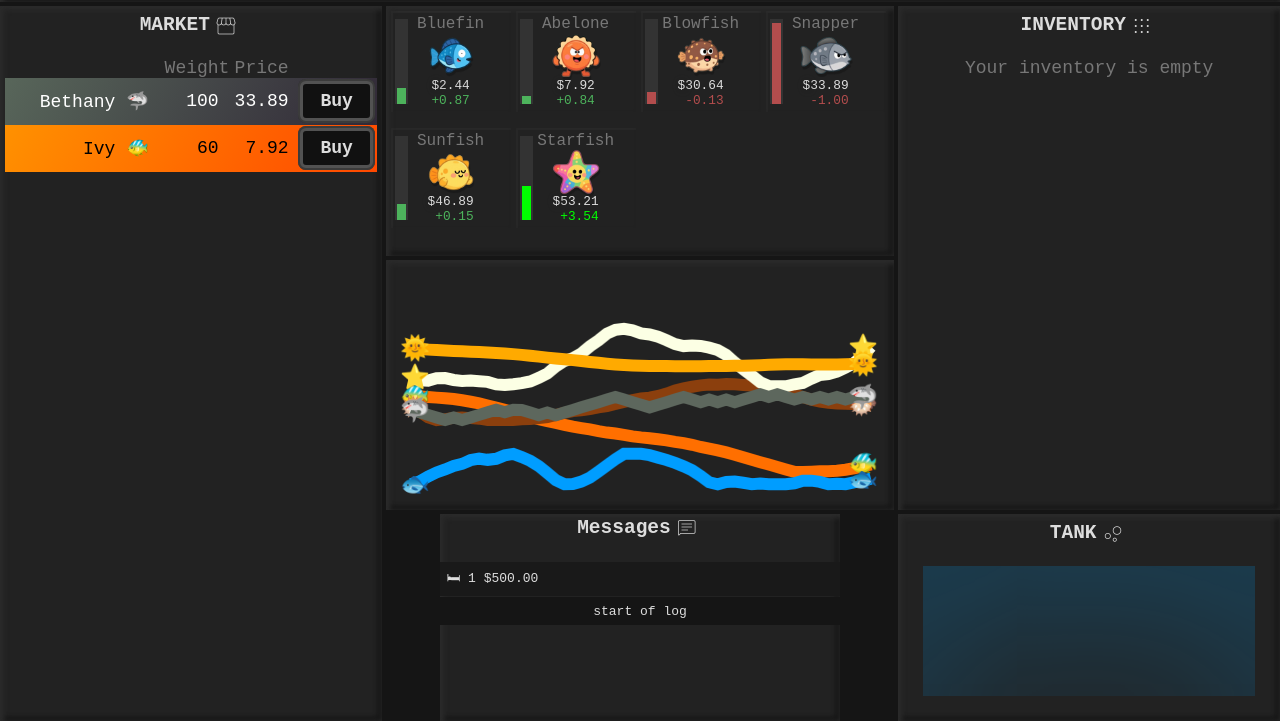
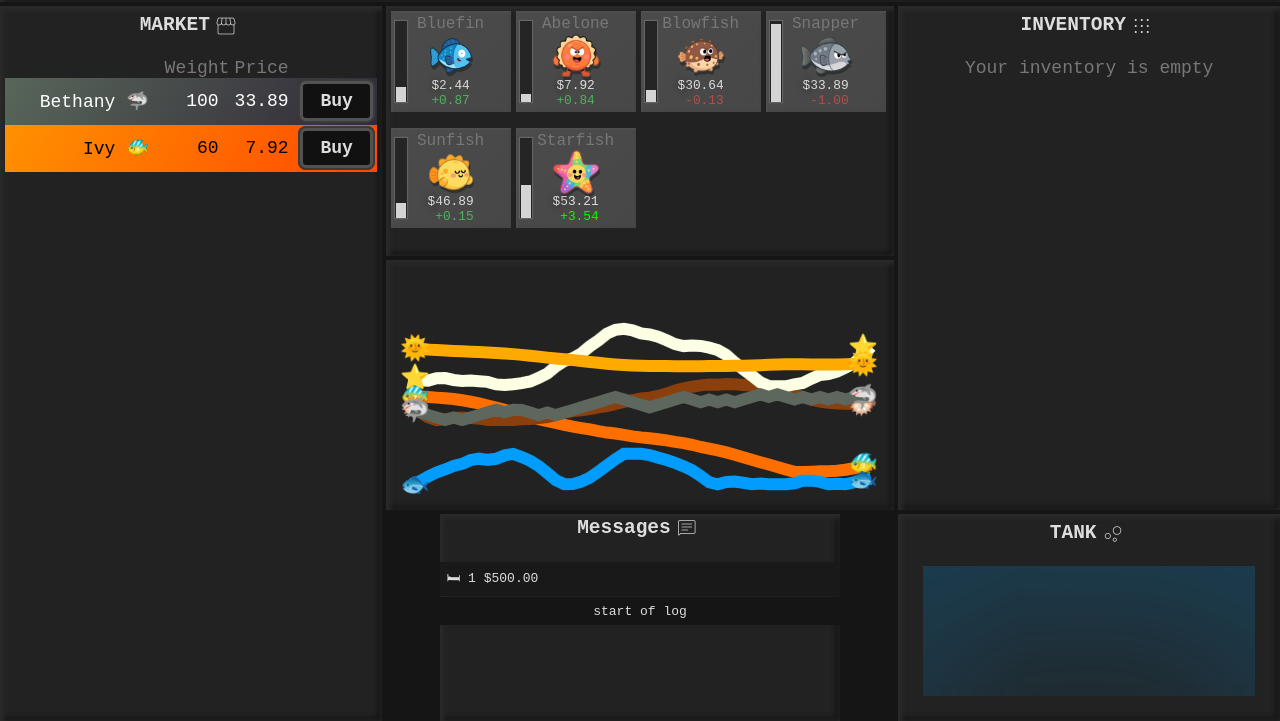
Before and after one commit to Querp/fish-market, a plain HTML site: page index.html in a window 1280 px wide. Shown: the part 79-800 px from the top of the page. Drawn offline with nearby package versions, Linux system fonts and the light colour scheme; a web font is replaced by a local one.

Commit message:
stats style

```diff
--- a/css/4_main.css
+++ b/css/4_main.css
@@ -182,45 +182,44 @@ body:has(.graph.open)>* {
                     text-align: end;
                 }
 
-                &:has(.pos)+.chart::after {
+                /* &:has(.pos)+.chart::after {
                     background: hsl(129, 40%, 50%);
                 }
-
                 &:has(.pos.double)+.chart::after {
                     background: lime;
                 }
-
                 &:has(.neg)+.chart::after {
                     background: hsl(0, 40%, 50%);
                 }
-
                 &:has(.neg.double)+.chart::after {
                     background: red;
-                }
+                } */
             }
 
             .chart {
                 /* height is set with Js */
 
                 /* height: var(--height); */
-                height: calc(100% - 16px);
-                background: #333 !important;
+                height: calc(100% - 20px);
+                background: #252525 !important;
 
-                width: 13px;
+                width: 12px;
                 padding: 0;
                 position: absolute;
-                inset: 10px auto 10px 4px;
+                inset: 12px auto 12px 4px;
                 /* box-shadow: 0 0 20px 1px hsla(0, 0%, 87%, 0.07); */
                 display: flex;
                 flex-flow: column;
                 align-items: center;
+                box-shadow: 0 0 1px 1px rgba(128, 128, 128, 0.476);
 
                 &::after {
                     content: '';
                     height: var(--height);
                     display: block;
-                    width: 9px;
+                    width: 10px;
                     margin: auto auto 0;
+                    background: #d4d4d4;
                 }
             }
 
@@ -234,6 +233,7 @@ body:has(.graph.open)>* {
                     box-shadow: none;
                 }
             }
+            background: linear-gradient(135deg, rgb(75, 75, 75), rgb(71, 71, 71));
         }
 
 
```
